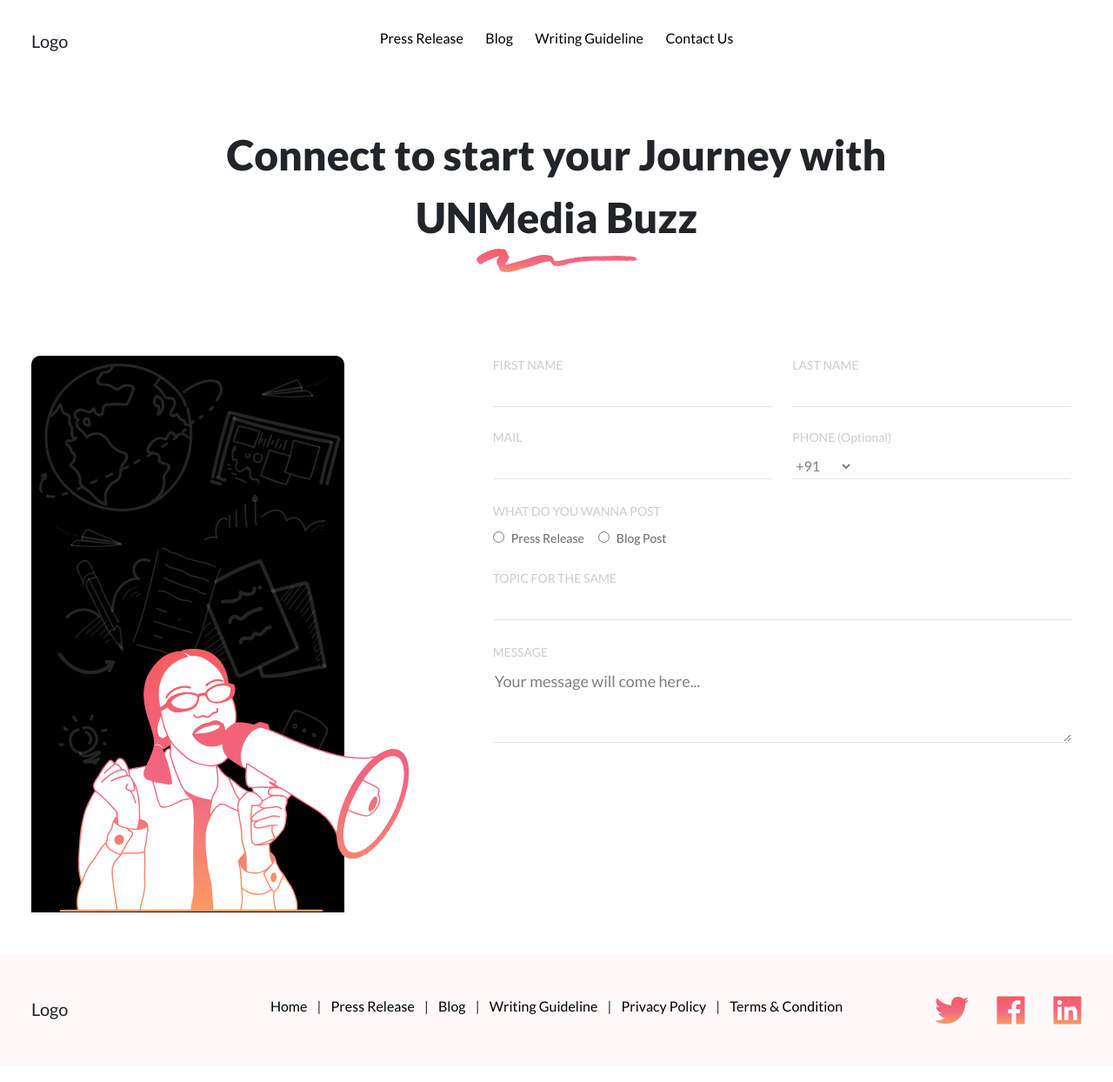
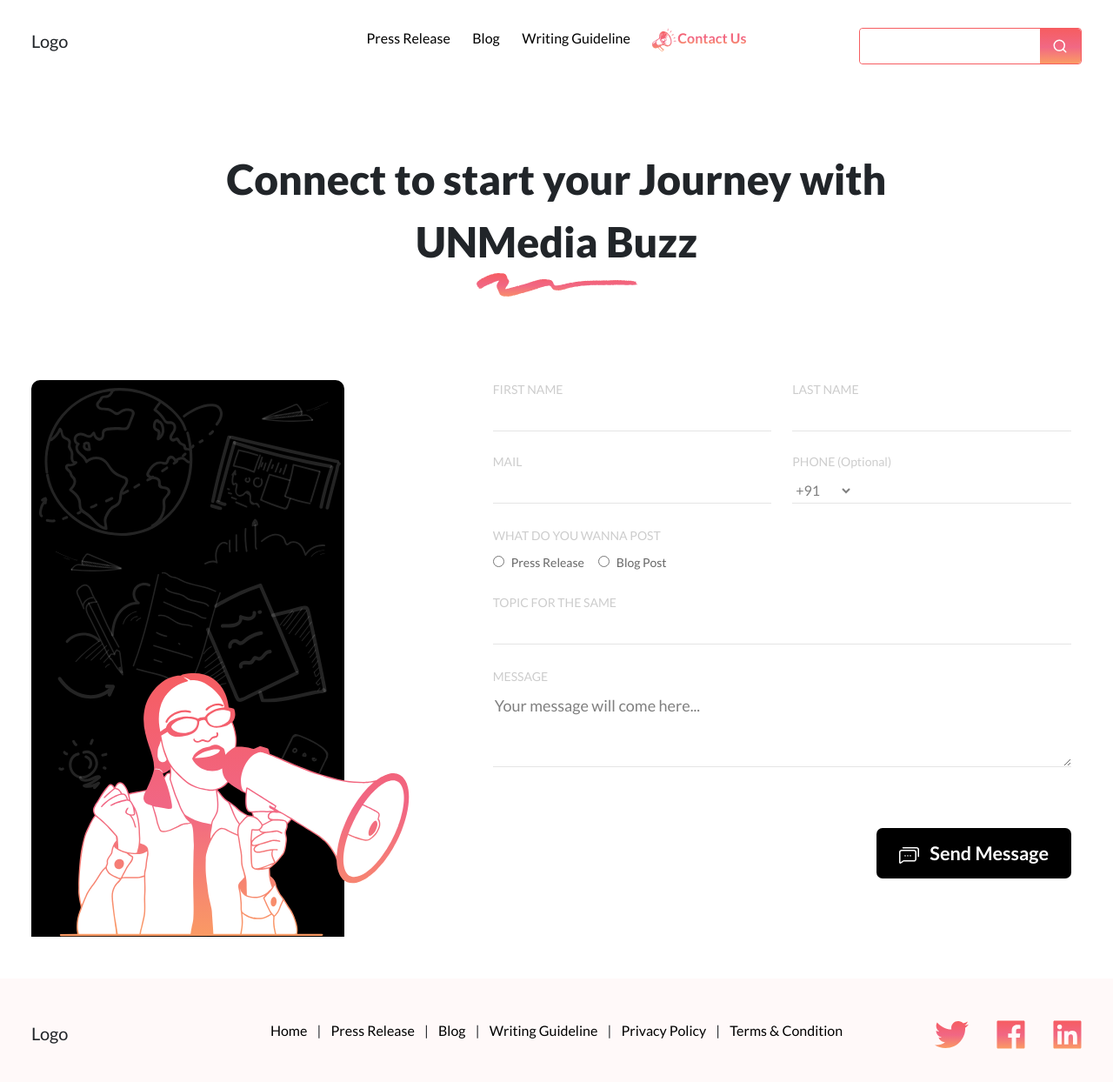
Before and after one commit to kevanultroneous/unmediabuzz-frontend, a Next.js app: page /contact-us in a window 1280 px wide. Shown: the top 1244 px of the page at 87% size. Built offline with nearby package versions, Linux system fonts and the light colour scheme.

Commit message:
menubar button adding

```diff
--- a/components/common/Header.js
+++ b/components/common/Header.js
@@ -1,47 +1,58 @@
 import Link from "next/link";
-import { Col, Image, Row } from "react-bootstrap";
+import { Button, Col, Form, Image, InputGroup, Row } from "react-bootstrap";
 import ContainerWrraper from "./ContainerWrraper";
 import styles from "@/styles/common/Header.module.css";
+import { FiSearch } from "react-icons/fi";
+import { useRouter } from "next/router";
+import { useEffect } from "react";
 
 const Header = () => {
-  const FooterMenu = [
+  const HeaderMenu = [
     {
       name: "Press Release",
-      link: "/",
+      link: "/#",
     },
     {
       name: "Blog",
-      link: "/",
+      link: "/#",
     },
     {
       name: "Writing Guideline",
-      link: "/",
+      link: "/#",
     },
     {
       name: "Contact Us",
-      link: "/",
+      link: "/contact-us",
     },
   ];
+
+  const router = useRouter();
 
   return (
     <ContainerWrraper customClass={`${styles.HeaderContainer}`}>
       <Row>
-        <Col xs={6} md={3} lg={3} xl={2} className={`ColPaddingRemove`}>
+        <Col xs={6} md={3} lg={3} xl={3} className={`ColPaddingRemove`}>
           <label className={styles.LogoText}>Logo</label>
         </Col>
-        <Col xs={6} md={3} lg={6} xl={8} className={`ColPaddingRemove`}>
+        <Col xs={6} md={3} lg={6} xl={6} className={`ColPaddingRemove`}>
           <div className="text-center">
-            {FooterMenu.map((menus, index) => (
+            {HeaderMenu.map((menus, index) => (
               <>
                 <Link
-                  className={styles.Links}
+                  className={
+                    router.pathname === menus.link
+                      ? styles.SelectedLink
+                      : styles.Links
+                  }
                   href={menus.link}
                   key={index + 1}
                 >
-                  {/* <Image src="/assets/icons/speaker.svg" alt="speaker" /> */}
+                  {router.pathname === menus.link && (
+                    <Image src="/assets/icons/speaker.svg" alt="speaker" />
+                  )}
                   {menus.name}
                 </Link>
-                {FooterMenu.indexOf(FooterMenu[FooterMenu.length - 1]) ===
+                {HeaderMenu.indexOf(HeaderMenu[HeaderMenu.length - 1]) ===
                 index ? null : (
                   <span className={styles.LinkSpan}> </span>
                 )}
@@ -49,7 +60,27 @@ const Header = () => {
             ))}
           </div>
         </Col>
-        <Col xs={12} md={3} lg={3} xl={2} className={`ColPaddingRemove`}></Col>
+        <Col
+          xs={12}
+          md={3}
+          lg={3}
+          xl={3}
+          className={`ColPaddingRemove ${styles.SearchGroup}`}
+        >
+          <InputGroup size="sm" className={`mb-3 ${styles.GroupInput}`}>
+            <Form.Control
+              className={styles.FormControl}
+              aria-label="Small"
+              aria-describedby="inputGroup-sizing-sm"
+            />
+            <InputGroup.Text
+              id="inputGroup-sizing-sm"
+              className={styles.SearchButton}
+            >
+              <FiSearch size={18} />
+            </InputGroup.Text>
+          </InputGroup>
+        </Col>
       </Row>
     </ContainerWrraper>
   );
--- a/pages/contact-us.js
+++ b/pages/contact-us.js
@@ -1,8 +1,9 @@
 import ContainerWrraper from "@/components/common/ContainerWrraper";
 import Layout from "@/components/common/Layout";
-import { Col, Row, Image } from "react-bootstrap";
+import { Col, Row, Image, ToggleButton } from "react-bootstrap";
 import styles from "@/styles/ContactUs.module.css";
 import { countryCall } from "utils/CountryCode";
+import ToggleUiButton from "@/components/common/ToggleUiButton";
 
 const InputController = ({ label, type, value, changeHandler }) => {
   return (
@@ -127,6 +128,27 @@ const ContactUs = () => {
                   placeholder="Your message will come here..."
                 ></textarea>
               </Col>
+              <Col
+                xs={12}
+                sm={12}
+                md={12}
+                lg={12}
+                xl={12}
+                className={styles.SendButtonWrraper}
+              >
+                <ToggleUiButton
+                  dark
+                  text={
+                    <span>
+                      <Image
+                        src="/assets/icons/message-icon.svg"
+                        alt="press-release"
+                      />{" "}
+                      &nbsp; Send Message
+                    </span>
+                  }
+                />
+              </Col>
             </Row>
           </Col>
         </Row>
--- a/styles/ContactUs.module.css
+++ b/styles/ContactUs.module.css
@@ -81,3 +81,8 @@
 .ControllersSpace{
     padding-left: 8rem;
 }
+.SendButtonWrraper{
+    display: flex;
+    justify-content: flex-end;
+    padding-top: 4rem;
+}
--- a/styles/common/Header.module.css
+++ b/styles/common/Header.module.css
@@ -23,14 +23,13 @@
     color: var(--elementColor);
 }
 .SelectedLink{
+    font-weight: 600;
     background: linear-gradient(180deg, #F65D61 0%, #F16684 50.52%, #FA9A64 100%);
     -webkit-background-clip: text;
     -webkit-text-fill-color: transparent;
     background-clip: text;
-
 }
 .Links:hover{
-    font-weight: 600;
     background: linear-gradient(180deg, #F65D61 0%, #F16684 50.52%, #FA9A64 100%);
     -webkit-background-clip: text;
     -webkit-text-fill-color: transparent;
@@ -42,3 +41,31 @@
 .ColPadding{
     padding: 0%;
 }
+.SearchButton{
+    background: linear-gradient(180deg, #F65D61 0%, #F16884 53.12%, #FB9C64 100%);
+    border-radius: 4px;
+    color: #fff;
+    border: none !important;
+    outline: none !important;
+    cursor: pointer;
+    width: 3rem;
+    text-align: center;
+    height: 2.5rem;
+    align-items: center;
+    justify-content: center;
+}
+.GroupInput{
+    border: 0.5px solid #F65D61;
+    border-radius: 4px;
+    outline: none;
+    max-width: 16rem;
+}
+.FormControl{
+    box-shadow: none !important;
+    outline: none !important;
+    border: none !important;
+}
+.SearchGroup{
+    display: flex;
+    justify-content:right;
+}
```
Also changed, not shown: public/assets/icons/message-icon.svg (added).
